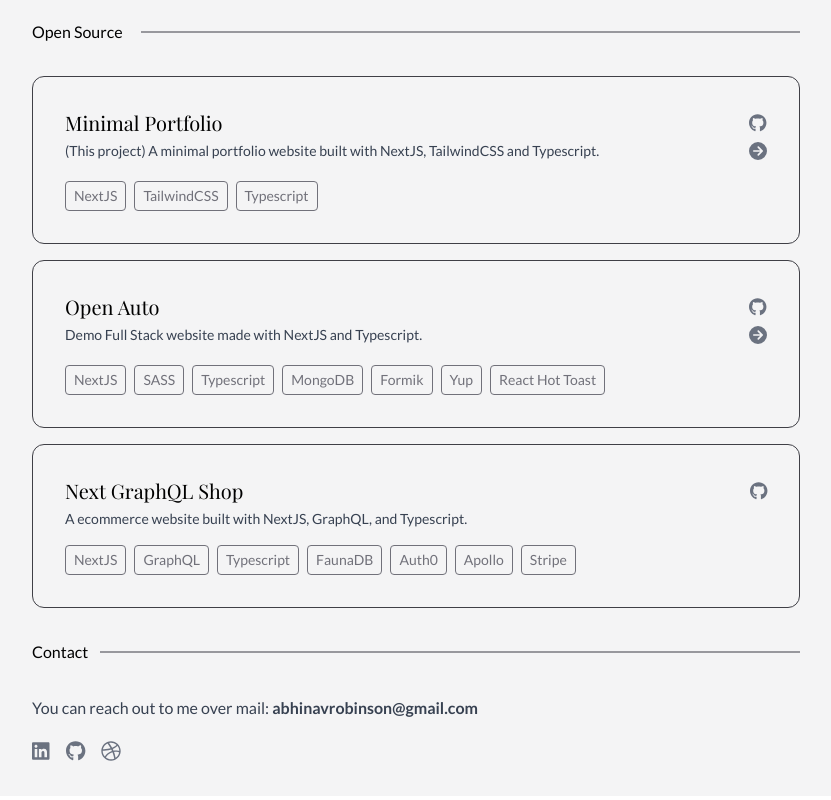
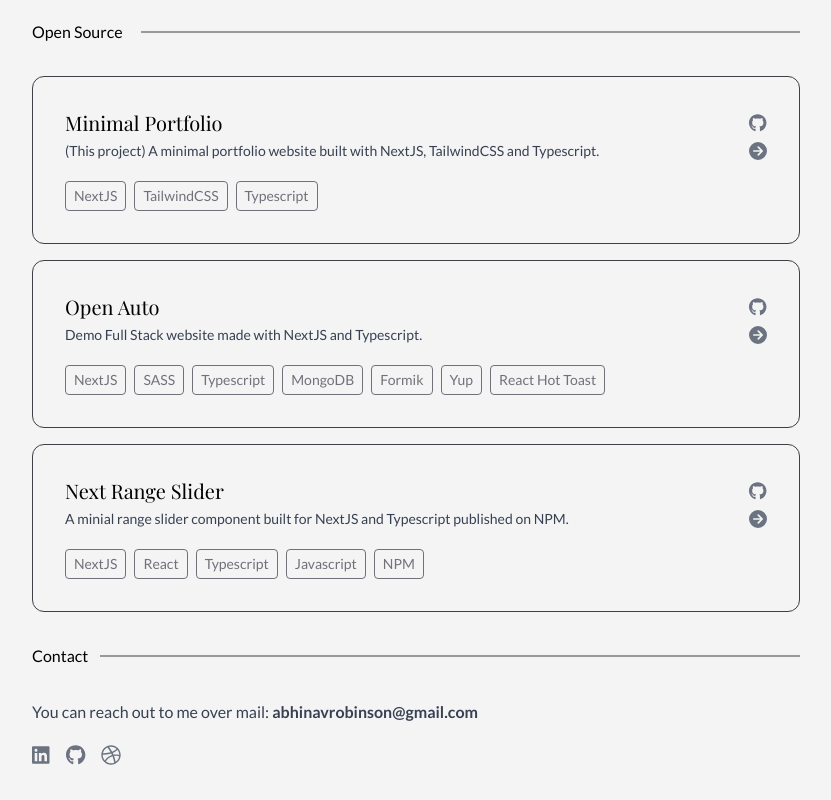
Before and after one commit to AbhinavRobinson/minimal-portfolio, a Next.js app: page / in a window 1280 px wide. Shown: the part 658-1458 px from the top of the page, without its empty margins (224-1055 px from the left). Built offline with nearby package versions, Linux system fonts and the light colour scheme; a web font is replaced by a local one.

Commit message:
✨ fix and open source update

```diff
--- a/components/Hero.tsx
+++ b/components/Hero.tsx
@@ -12,14 +12,12 @@ import {
 import { faMoon, faSun } from "@fortawesome/free-solid-svg-icons";
 
 const Hero = () => {
-  const [mounted, setMounted] = useState(false);
+  const [, setMounted] = useState(false);
   const { systemTheme, theme, setTheme } = useTheme();
 
   useEffect(() => {
     setMounted(true);
   }, []);
-
-  if (!mounted) return null;
 
   const currentTheme = theme === "system" ? systemTheme : theme;
 
@@ -39,6 +37,7 @@ const Hero = () => {
           height={100}
           objectFit="cover"
           className="rounded-full"
+          loading="lazy"
         />
         <div className="vs gap-1">
           <h1>Abhinav Robinson</h1>
--- a/components/OpenSource.tsx
+++ b/components/OpenSource.tsx
@@ -4,17 +4,16 @@ import { FontAwesomeIcon } from "@fortawesome/react-fontawesome";
 import { Divider } from "./Divider";
 
 export default function OpenSource() {
-  const projects = [{
+  const projects = [
+    {
       name: "Minimal Portfolio",
-    description: "(This project) A minimal portfolio website built with NextJS, TailwindCSS and Typescript.",
+      description:
+        "(This project) A minimal portfolio website built with NextJS, TailwindCSS and Typescript.",
       link: "https://github.com/abhinavrobinson/minimal-portfolio",
       deployment: "https://abhinav.one",
-    stack: [
-      "NextJS",
-      "TailwindCSS",
-      "Typescript",
-    ]
-  }, {
+      stack: ["NextJS", "TailwindCSS", "Typescript"],
+    },
+    {
       name: "Open Auto",
       description: "Demo Full Stack website made with NextJS and Typescript.",
       link: "https://github.com/AbhinavRobinson/open-auto-demo-ui",
@@ -26,43 +25,54 @@ export default function OpenSource() {
         "MongoDB",
         "Formik",
         "Yup",
-      "React Hot Toast"
-    ]
-  }, {
-    name: "Next GraphQL Shop",
-    description: "A ecommerce website built with NextJS, GraphQL, and Typescript.",
-    link: "https://github.com/AbhinavRobinson/next-graphql-shop-app",
-    stack: [
-      "NextJS",
-      "GraphQL",
-      "Typescript",
-      "FaunaDB",
-      "Auth0",
-      "Apollo",
-      "Stripe"
-    ]
-  }]
+        "React Hot Toast",
+      ],
+    },
+    {
+      name: "Next Range Slider",
+      description:
+        "A minial range slider component built for NextJS and Typescript published on NPM.",
+      link: "https://github.com/abhinavrobinson/next-range-slider",
+      deployment: "https://www.npmjs.com/package/next-range-slider",
+      stack: ["NextJS", "React", "Typescript", "Javascript", "NPM"],
+    },
+  ];
 
   return (
     <div className="max-w-3xl w-full">
       <Divider title="Open Source" />
       <div className="flex flex-col gap-4">
-        {projects.map(project => (
-          <div className="flex flex-col gap-4 p-4 sm:p-8 border rounded-xl border-zinc-700 duration-200 hover:border-transparent hover:-translate-y-0.5 hover:-translate-x-px hover:neo" key={project.name}>
+        {projects.map((project) => (
+          <div
+            className="flex flex-col gap-4 p-4 sm:p-8 border rounded-xl border-zinc-700 duration-200 hover:border-transparent hover:-translate-y-0.5 hover:-translate-x-px hover:neo"
+            key={project.name}
+          >
             <div className="flex flex-row gap-2 justify-between">
               <div className="flex flex-col gap-1">
                 <h3 className="text-xl font-serif">{project.name}</h3>
                 <p className="text-sm">{project.description}</p>
               </div>
               <div className="flex flex-col text-lg text-gray-500">
-                <a href={project.link} className="hover:text-violet-500" rel="noopener noreferrer" target="_blank">
+                <a
+                  href={project.link}
+                  className="hover:text-violet-500"
+                  rel="noopener noreferrer"
+                  target="_blank"
+                >
                   <FontAwesomeIcon icon={faGithub} />
                 </a>
-                {project.deployment &&
-                  <a href={project.deployment} rel="noopener noreferrer" target="_blank">
-                    <FontAwesomeIcon icon={faArrowCircleRight} className="hover:text-yellow-500" />
+                {project.deployment && (
+                  <a
+                    href={project.deployment}
+                    rel="noopener noreferrer"
+                    target="_blank"
+                  >
+                    <FontAwesomeIcon
+                      icon={faArrowCircleRight}
+                      className="hover:text-yellow-500"
+                    />
                   </a>
-                }
+                )}
               </div>
             </div>
             <ul className="flex flex-row flex-wrap items-start justify-start gap-2 select-none">
--- a/package.json
+++ b/package.json
@@ -1,6 +1,6 @@
 {
   "name": "july22p",
-  "version": "0.1.0",
+  "version": "1.0.1",
   "private": true,
   "scripts": {
     "dev": "next dev",
```
Lines whose indentation alone changed are shown as unchanged.
